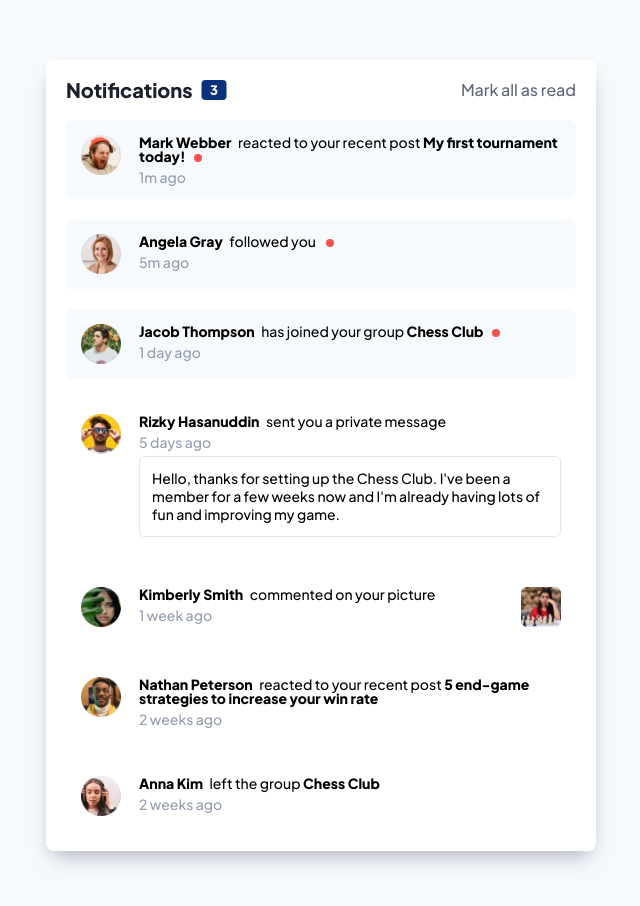
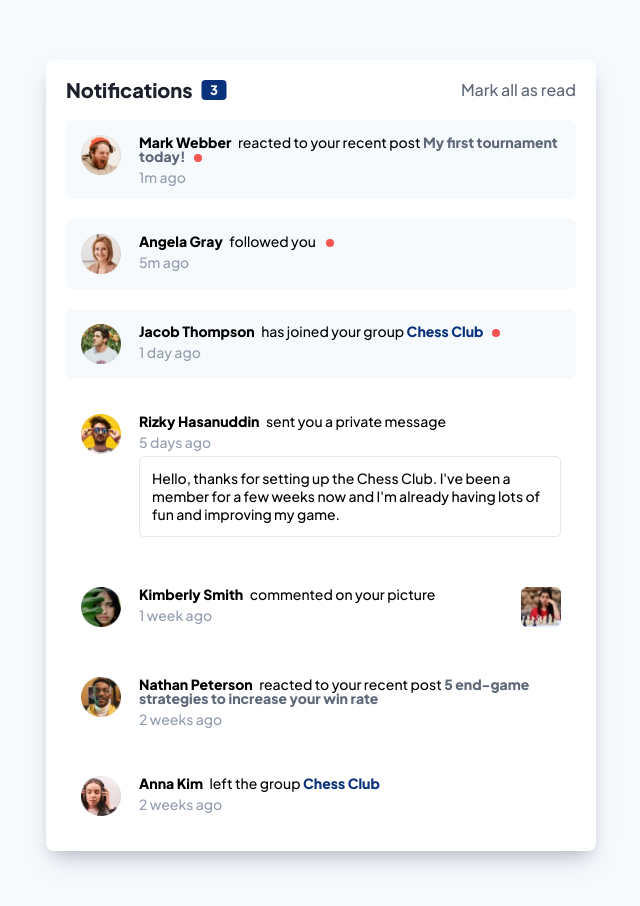
Before and after one commit to pperdana/frontend-mentor, a React (Vite) app in the folder notifications-page/: page / in a window 1280 px wide. Shown: the top 906 px of the page, without its empty margins (319-959 px from the left). Built offline with nearby package versions, Linux system fonts and the light colour scheme.

Commit message:
update person component

```diff
--- a/notifications-page/src/Person.jsx
+++ b/notifications-page/src/Person.jsx
@@ -20,8 +20,17 @@ const Person = ({
         <div className="info">
           <div className="desc">
             <h2 className="name">{name}</h2> <p className="stats">{status}</p>{" "}
-            <strong>{post || group}</strong>
-            <span className={read ? "dot display-dot" : "dot"}></span>
+            {post && (
+              <strong className="post" style={{ color: "hsl(219, 12%, 42%)" }}>
+                {post}
+              </strong>
+            )}
+            {group && (
+              <strong className="group" style={{ color: "hsl(219, 85%, 26%)" }}>
+                {group}
+              </strong>
+            )}
+            {read && <span className={read ? "dot display-dot" : "dot"} />}
           </div>
           <div className="time">{sent}</div>
           {message && <p className="message">{message}</p>}
```
